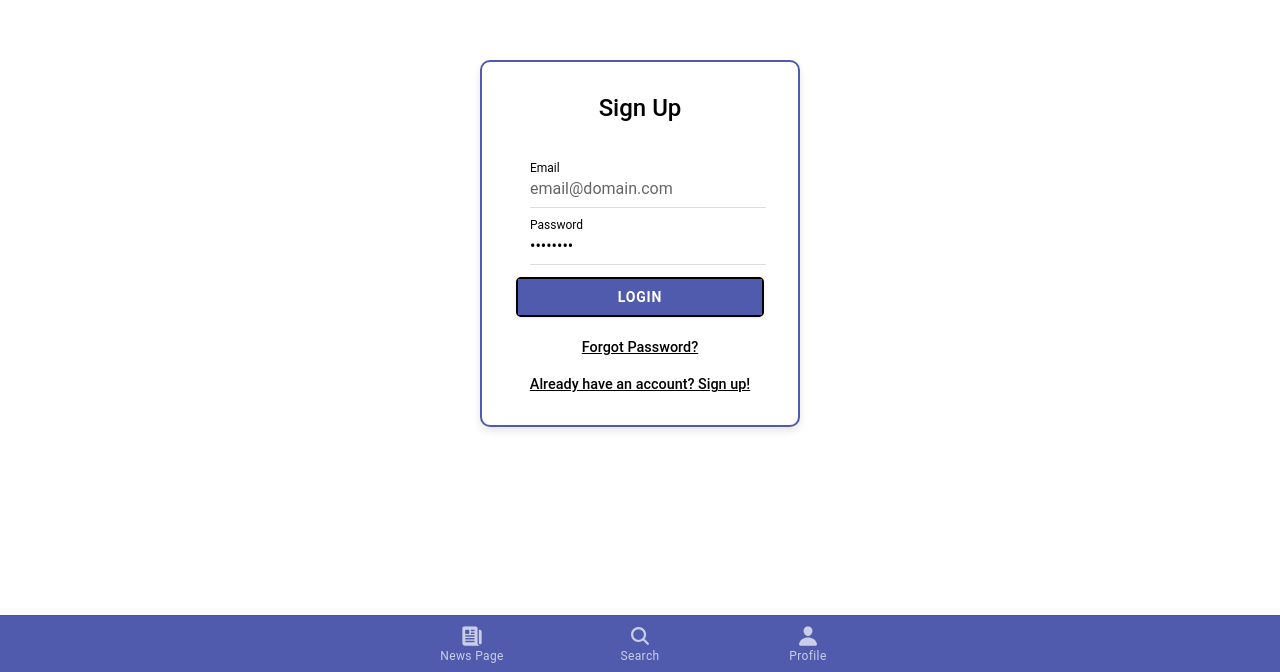
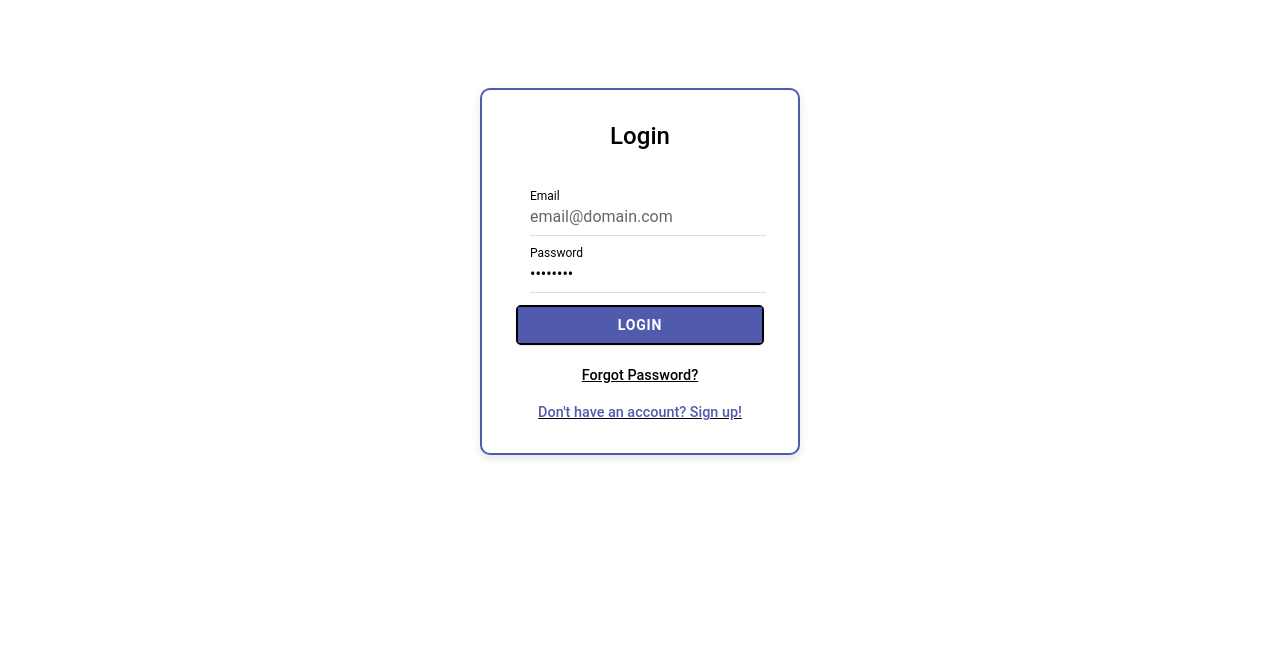
Before and after one commit to nellin22/NewsApp, a React (Vite) app: page /login in a window 1280 px wide. Shown: the part 128-800 px from the top of the page. Built offline with nearby package versions, Linux system fonts and the light colour scheme.

Commit message:
links and tabs

```diff
--- a/package.json
+++ b/package.json
@@ -21,6 +21,7 @@
     "@ionic/react-router": "^8.0.0",
     "@types/react-router": "^5.1.20",
     "@types/react-router-dom": "^5.3.3",
+    "axios": "^1.7.8",
     "ionicons": "^7.0.0",
     "react": "^18.2.0",
     "react-dom": "^18.2.0",
--- a/src/App.tsx
+++ b/src/App.tsx
@@ -52,63 +52,51 @@ setupIonicReact();
 const App: React.FC = () => (
   <IonApp>
     <IonReactRouter>
+      <IonRouterOutlet>
+        {/* Routes without tabs */}
+        <Route exact path="/login">
+          <Login />
+        </Route>
+        <Route exact path="/signup">
+          <Signup />
+        </Route>
+        {/* Routes with Tabs */}
+        <Route path="/tabs">
           <IonTabs>
             <IonRouterOutlet>
-          <Route exact path="/Welcome">
+              <Route exact path="/tabs/welcome">
                 <Welcome />
               </Route>
-          <Route exact path="/tab1">
+              <Route exact path="/tabs/tab1">
                 <Tab1 />
               </Route>
-          <Route exact path="/tab2">
+              <Route exact path="/tabs/tab2">
                 <Tab2 />
               </Route>
-          <Route path="/tab3">
+              <Route exact path="/tabs/tab3">
                 <Tab3 />
               </Route>
-          <Route exact path="/">
-            <Redirect to="/tab1" />
-          </Route>
-          <Route path="/Signup">
-            <Signup />
-          </Route>
-          <Route path="/Login">
-            <Login />
-          </Route>
+              <Redirect exact from="/tabs" to="/tabs/welcome" />
             </IonRouterOutlet>
-        {location.pathname !== '/signup' && (
             <IonTabBar slot="bottom" color="primary">
-          <IonTabButton tab="tab1" href="/tab1">
+              <IonTabButton tab="tab1" href="/tabs/tab1">
                 <IonIcon aria-hidden="true" icon={newspaper} />
                 <IonLabel>News Page</IonLabel>
               </IonTabButton>
-          <IonTabButton tab="tab2" href="/tab2">
+              <IonTabButton tab="tab2" href="/tabs/tab2">
                 <IonIcon aria-hidden="true" icon={search} />
                 <IonLabel>Search</IonLabel>
               </IonTabButton>
-          <IonTabButton tab="tab3" href="/tab3">
+              <IonTabButton tab="tab3" href="/tabs/tab3">
                 <IonIcon aria-hidden="true" icon={person} />
                 <IonLabel>Profile</IonLabel>
               </IonTabButton>
             </IonTabBar>
-        )}
-        {location.pathname !== '/login' && (
-        <IonTabBar slot="bottom" color="primary">
-          <IonTabButton tab="tab1" href="/tab1">
-            <IonIcon aria-hidden="true" icon={newspaper} />
-            <IonLabel>News Page</IonLabel>
-          </IonTabButton>
-          <IonTabButton tab="tab2" href="/tab2">
-            <IonIcon aria-hidden="true" icon={search} />
-            <IonLabel>Search</IonLabel>
-          </IonTabButton>
-          <IonTabButton tab="tab3" href="/tab3">
-            <IonIcon aria-hidden="true" icon={person} />
-            <IonLabel>Profile</IonLabel>
-          </IonTabButton>
-        </IonTabBar>
-        )}
           </IonTabs>
+        </Route>
+        <Redirect exact from="/" to="/login" />
+        <Redirect to="/login" />
+      </IonRouterOutlet>
     </IonReactRouter>
   </IonApp>
 );
--- a/src/pages/Login.css
+++ /dev/null
@@ -1,36 +0,0 @@
-.flex-center {
-    display: flex;
-    justify-content: center;
-    align-items: center;
-    height: 100%;
-}
-
-ion-card {
-    background: #ffffff;
-    color: #000000;
-    border-radius: 10px;
-    padding: 16px;
-    border: 2px solid #515BAD;
-}
-ion-card-title {
-    color: #000000;
-    text-align: center;
-}
-ion-button {
-    background: #515BAD;
-    color: #ffffff;
-    border: 2px solid #000000;
-    border-radius: 5px;
-    font-weight: bold;
-    margin-top: 12px;
-    padding: 0px;
-}
-
-ion-card-subtitle {
-    color: #000000;
-    font-size: 0.9rem;
-    margin-top: 16px;
-    text-align: center;
-    text-decoration: underline;
-    cursor: pointer;
-}
--- a/src/pages/Login.tsx
+++ b/src/pages/Login.tsx
@@ -7,7 +7,8 @@ import { IonContent,
     IonCardSubtitle,
     IonCardTitle,
     IonItem,
-    IonInput } from '@ionic/react';
+    IonInput,
+    IonRouterLink } from '@ionic/react';
   import { useHistory } from 'react-router-dom';
   import './Signup.css';
 
@@ -15,7 +16,7 @@ import { IonContent,
     const history = useHistory();
 
     const handleLogin = () => {
-      history.push('/welcome');
+      history.push('/tabs/welcome');
     };
     return (
       <IonPage>
@@ -23,7 +24,7 @@ import { IonContent,
         <div className="flex-center">
               <IonCard>
                   <IonCardHeader>
-                      <IonCardTitle>Sign Up</IonCardTitle>
+                      <IonCardTitle>Login</IonCardTitle>
                   </IonCardHeader>
                   <IonCardContent>
                     <IonItem>
@@ -40,7 +41,9 @@ import { IonContent,
                     </IonItem>
                     <IonButton fill="solid" expand="full" onClick={handleLogin}>Login</IonButton>
                     <IonCardSubtitle>Forgot Password?</IonCardSubtitle>
-                    <IonCardSubtitle>Already have an account? Sign up!</IonCardSubtitle>
+                    <IonCardSubtitle>
+                      <IonRouterLink routerLink="/signup">Don't have an account? Sign up!</IonRouterLink>
+                    </IonCardSubtitle>
                   </IonCardContent>
               </IonCard>
           </div>
--- a/src/pages/Signup.tsx
+++ b/src/pages/Signup.tsx
@@ -7,7 +7,8 @@ import { IonContent,
   IonCardSubtitle,
   IonCardTitle,
   IonItem,
-  IonInput } from '@ionic/react';
+  IonInput,
+  IonRouterLink } from '@ionic/react';
 import { useHistory } from 'react-router-dom';
 import './Signup.css';
 
@@ -15,7 +16,7 @@ const Signup: React.FC = () => {
   const history = useHistory();
 
   const handleSignup = () => {
-    history.push('/welcome');
+    history.push('/tabs/welcome');
   };
   return (
     <IonPage>
@@ -45,7 +46,9 @@ const Signup: React.FC = () => {
                     value="password"></IonInput>
                   </IonItem>
                   <IonButton fill="solid" expand="full" onClick={handleSignup}>Sign Up</IonButton>
-                  <IonCardSubtitle>Already have an account? Login!</IonCardSubtitle>
+                  <IonCardSubtitle>
+                    <IonRouterLink routerLink="/login">Already have an account? Login!</IonRouterLink>
+                  </IonCardSubtitle>
                 </IonCardContent>
             </IonCard>
         </div>
```
Also changed, not shown: 1 other file (tests, documents, lock files or other folders). Lines whose indentation alone changed are shown as unchanged.
